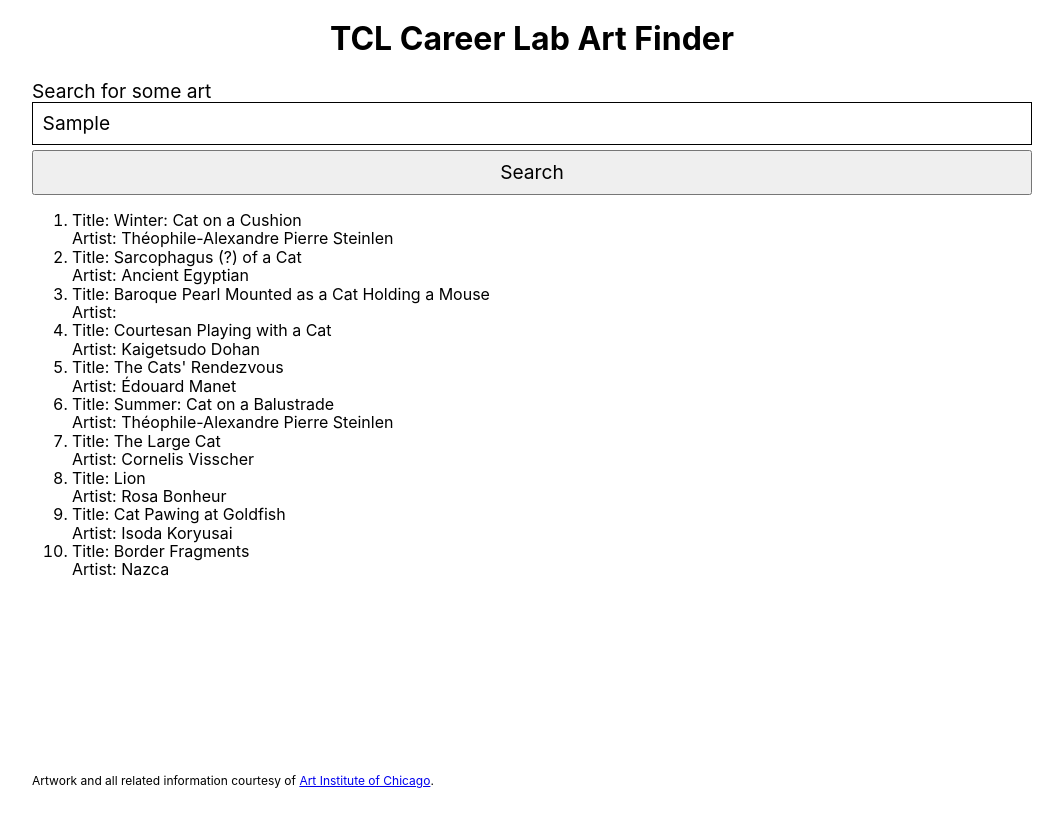
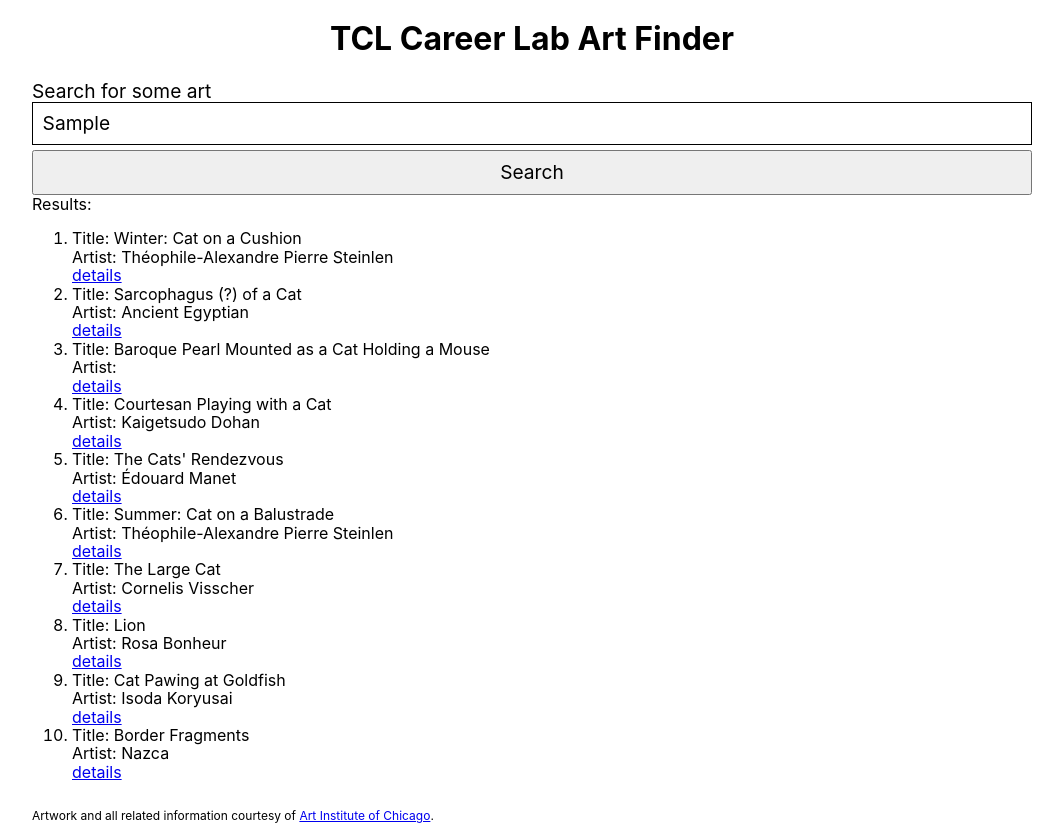
Before and after one commit to chrisdopuch/career-lab-challenge-next, a React (Vite) app: page / in a window 1280 px wide. Both pictures are taken after typing "Sample" into the empty fields and a click on the button "Search". Shown: the whole page, without its empty margins (108-1171 px from the left). Before the commit the page ends 800 px from the top, so only its background shows below. Built offline with nearby package versions, Linux system fonts and the light colour scheme.

Commit message:
adds page navigation, stubs out image details

```diff
--- a/src/components/App.jsx
+++ b/src/components/App.jsx
@@ -2,12 +2,15 @@ import './App.css';
 
 import { searchArtworks } from '../utils/api';
 import { SearchForm } from './SearchForm';
+import { ImageDetailsPane } from './ImageDetailsPane';
 import { Footer } from './Footer';
 import { useState } from 'react';
+import { useEffect } from 'react';
 
 export function App() {
 	const [results, setResults] = useState([]);
 	const [hasSearched, setHasSearched] = useState(false);
+	const [hash, setHash] = useState(window.location.hash);
 	function onSearchSubmit(query) {
 		// Search for the users's query.
 		searchArtworks(query).then(({ data }) => {
@@ -17,24 +20,39 @@ export function App() {
 		});
 	}
 
+	useEffect(() => {
+		window.addEventListener('hashchange', () => {
+			const { hash } = window.location;
+			setHash(hash);
+		});
+	}, []);
+
 	return (
 		<div className="App">
 			<h1>TCL Career Lab Art Finder</h1>
 			<SearchForm onSearchSubmit={onSearchSubmit} />
-			{results.length ? (
+			{results.length && !hash ? (
+				<>
+					Results:
 					<ol>
-					{results.map(({ title, artist_title }) => {
+						{results.map(({ id, title, artist_title }) => {
 							return (
 								<li>
 									Title: {title}
 									<br />
 									Artist: {artist_title}
+									<br />
+									<a href={`#${id}`}>details</a>
 								</li>
 							);
 						})}
 					</ol>
+				</>
 			) : null}
-			{hasSearched && results.length === 0 ? <p>No results found</p> : null}
+			{hasSearched && results.length === 0 && !hash ? (
+				<p>No results found</p>
+			) : null}
+			{hash && <ImageDetailsPane></ImageDetailsPane>}
 			<Footer />
 		</div>
 	);
--- /dev/null
+++ b/src/components/ImageDetailsPane.jsx
@@ -0,0 +1,3 @@
+export function ImageDetailsPane() {
+	return <p>Test</p>;
+}
```
Lines whose indentation alone changed are shown as unchanged.
